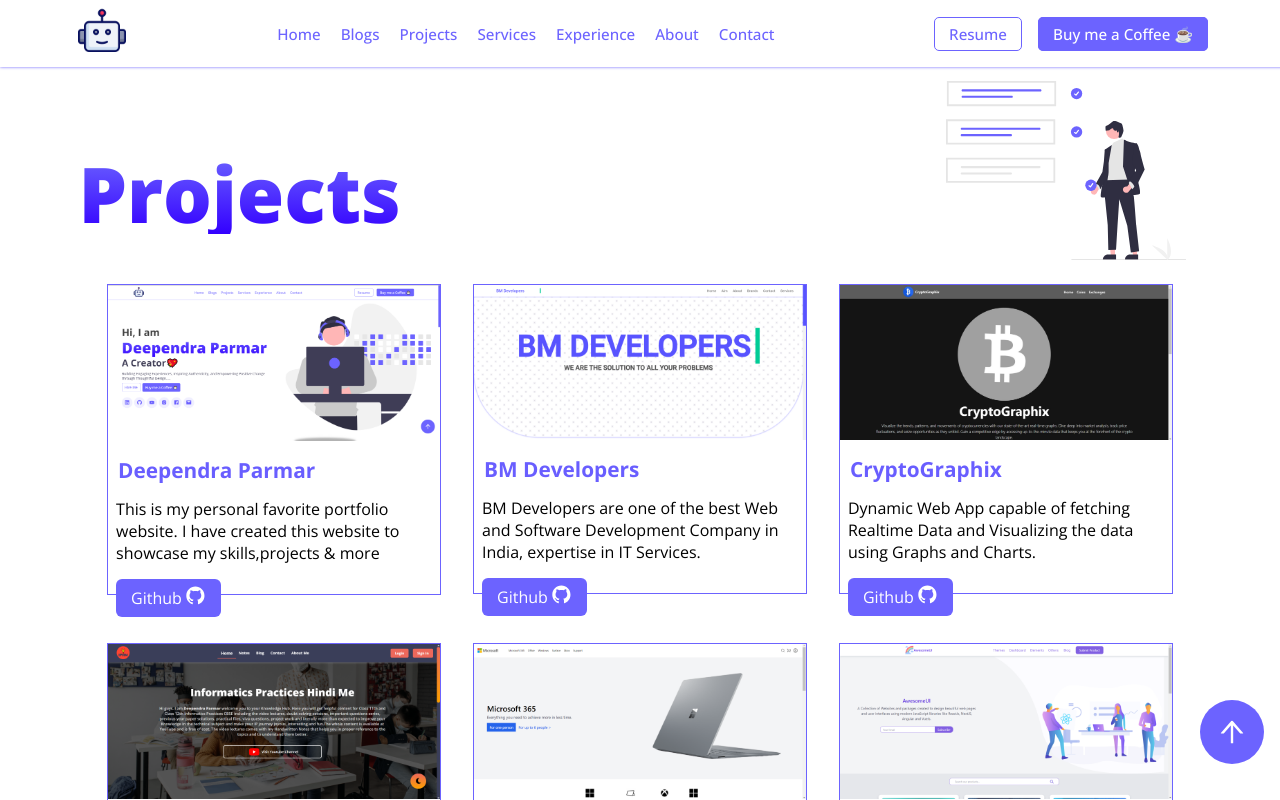
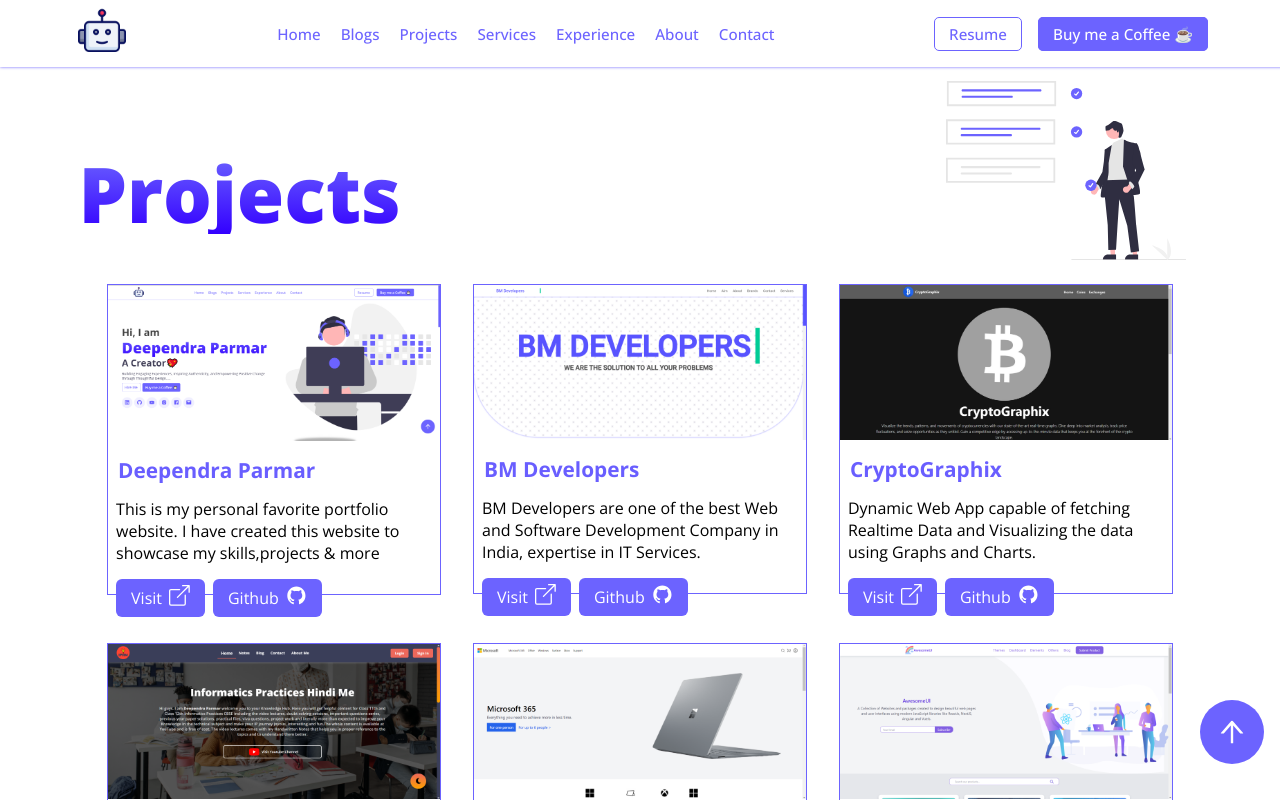
Before and after one commit to DeependraParmar/DeependraParmarPortfolio, a React (Create React App) app: page /projects in a window 1280 px wide. Shown: the top 800 px of the page. Built offline with nearby package versions, Linux system fonts and the light colour scheme.

Commit message:
Added Visit Button in Projects Card

```diff
--- a/src/components/Projects.jsx
+++ b/src/components/Projects.jsx
@@ -4,7 +4,7 @@ import { projects } from '../assets/projects';
 import projectsimage from '../assets/projects.svg';
 import { AiFillGithub } from 'react-icons/ai';
 import { BsBoxArrowUpRight } from 'react-icons/bs';
-import { animations, motion } from 'framer-motion';
+import { motion } from 'framer-motion';
 
 
 
@@ -68,7 +68,8 @@ export default function Projects() {
                       <img src={project.img} alt="" />
                       <h3>{project.title}</h3>
                       <p>{project.description}</p>
-                      <a href={project.githuburl} target='_blank' rel='noopener noreferrer' >Github<AiFillGithub /></a>
+                      <a href={project.githuburl} target='_blank' rel='noopener noreferrer' >Visit  <BsBoxArrowUpRight /></a>
+                      <a href={project.githuburl} target='_blank' rel='noopener noreferrer' >Github  <AiFillGithub /></a>
                     </a>
 
                   </div>
```
